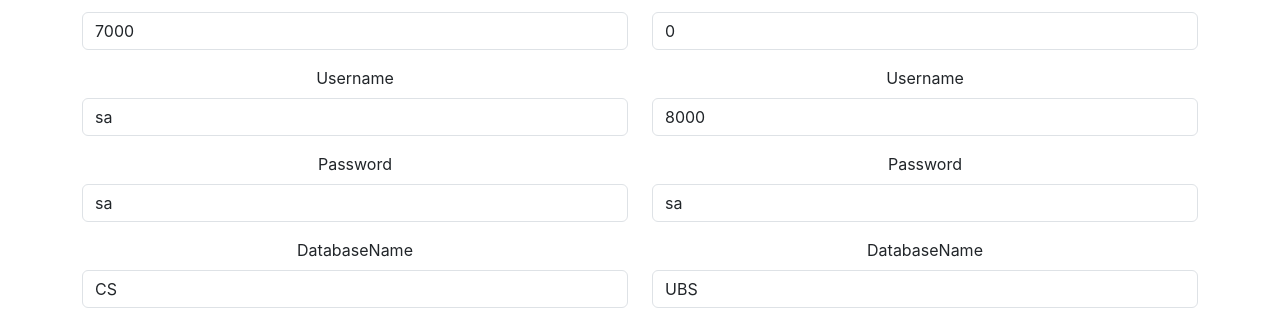
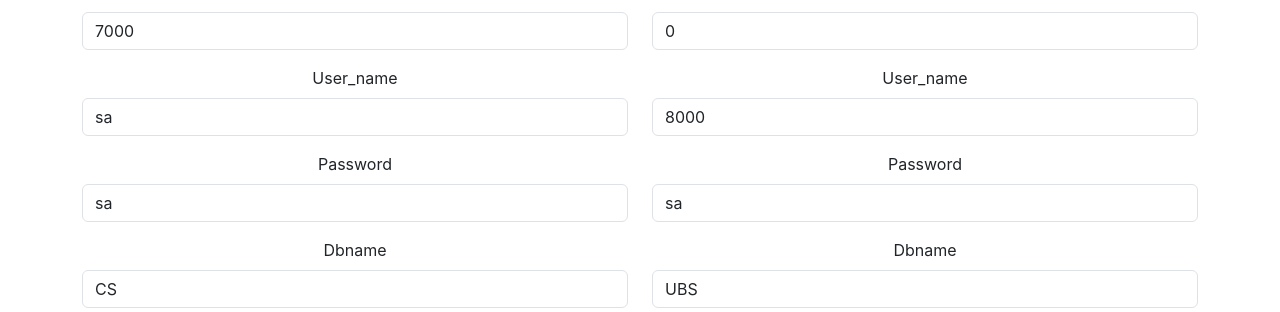
Before and after one commit to nirajvnec/DataMapter, a React (Create React App) app in the folder client/: page / in a window 1280 px wide. Shown: the part 280-592 px from the top of the page. Built offline with nearby package versions, Linux system fonts and the light colour scheme.

Commit message:
Modified Test Connection Request Json Schema

```diff
--- a/client/src/App.tsx
+++ b/client/src/App.tsx
@@ -21,9 +21,9 @@ function App() {
     type: "",
     host: "",
     port: 0,
-    username: "",
+    user_name: "",
     password: "",
-    databaseName: "",
+    dbname: "",
     connectionString: "",
   });
 
@@ -32,9 +32,9 @@ function App() {
       type: "",
       host: "",
       port: 0,
-      username: "",
+      user_name: "",
       password: "",
-      databaseName: "",
+      dbname: "",
       connectionString: "",
     });
 
--- a/client/src/ColumnMappingWizard.tsx
+++ b/client/src/ColumnMappingWizard.tsx
@@ -97,13 +97,25 @@ const ColumnMappingWizard: FC<Props> = ({
       </button>
       <div className="mappings mt-4">
         <h5>Mappings</h5>
-        {mappings.map((mapping, index) => (
-          <div key={index}>
-            {mapping.source.TableName}.{mapping.source.ColumnName} {"->"}
-            {mapping.destination.TableName}.{mapping.destination.ColumnName}
-            <button onClick={() => handleRemoveMapping(mapping)}>Remove</button>
-          </div>
-        ))}
+        <ul className="list-group">
+          {mappings.map((mapping, index) => (
+            <li
+              key={index}
+              className="list-group-item d-flex justify-content-between align-items-center"
+            >
+              <span>
+                {mapping.source.TableName}.{mapping.source.ColumnName} {"->"}
+                {mapping.destination.TableName}.{mapping.destination.ColumnName}
+              </span>
+              <button
+                className="btn btn-danger btn-sm"
+                onClick={() => handleRemoveMapping(mapping)}
+              >
+                Remove
+              </button>
+            </li>
+          ))}
+        </ul>
       </div>
       <button
         className="btn btn-success mt-4"
--- a/client/src/DatabaseConfig.tsx
+++ b/client/src/DatabaseConfig.tsx
@@ -2,14 +2,15 @@ import React, { FC, useState, ChangeEvent } from "react";
 import { Container, Row, Col, Form, Button, Modal } from "react-bootstrap";
 import axios from "axios";
 import config from "./config";
+import { TransformedConfig } from "./types";
 
 export interface DatabaseConfigType {
   type: string;
   host: string;
   port: number;
-  username: string;
+  user_name: string;
   password: string;
-  databaseName: string;
+  dbname: string;
   connectionString: string; // Updated this line
 }
 
@@ -25,9 +26,9 @@ const DatabaseConfigForm: FC<DatabaseConfigProps> = ({ onConfigSubmit }) => {
     type: "MSSQLSERVER",
     host: "GBM98124",
     port: 7000,
-    username: "sa",
+    user_name: "sa",
     password: "sa",
-    databaseName: "CS",
+    dbname: "CS",
     connectionString: "", // Updated this line
   });
 
@@ -36,9 +37,9 @@ const DatabaseConfigForm: FC<DatabaseConfigProps> = ({ onConfigSubmit }) => {
       type: "ORACLE",
       host: "GBM98125",
       port: 0,
-      username: "8000",
+      user_name: "8000",
       password: "sa",
-      databaseName: "UBS",
+      dbname: "UBS",
       connectionString: "", // Updated this line
     });
 
@@ -63,6 +64,32 @@ const DatabaseConfigForm: FC<DatabaseConfigProps> = ({ onConfigSubmit }) => {
     e.preventDefault();
     onConfigSubmit(sourceConfig, destinationConfig);
   };
+
+  // Transformed Config Type
+
+  const transformToNewFormat = (
+    config: DatabaseConfigType,
+    typeKey: string
+  ): TransformedConfig => {
+    if (typeKey === "source") {
+      return {
+        connection_details: {
+          source: config,
+        },
+      };
+    } else if (typeKey === "target") {
+      return {
+        connection_details: {
+          target: config,
+        },
+      };
+    } else {
+      throw new Error(
+        "Invalid typeKey provided; must be 'source' or 'target'."
+      );
+    }
+  };
+
   const [showModal, setShowModal] = useState(false);
   const [modalMessage, setModalMessage] = useState("");
 
@@ -74,7 +101,8 @@ const DatabaseConfigForm: FC<DatabaseConfigProps> = ({ onConfigSubmit }) => {
     url: string
   ) => {
     try {
-      const response = await axios.post(url, databaseConfigType);
+      const transformedConfig = transformToNewFormat(databaseConfigType, type);
+      const response = await axios.post(url, transformedConfig);
       if (response.data.success) {
         setModalMessage(`${type} DB Connection Successful!`);
       } else {
@@ -101,9 +129,9 @@ const DatabaseConfigForm: FC<DatabaseConfigProps> = ({ onConfigSubmit }) => {
               "type",
               "host",
               "port",
-              "username",
+              "user_name",
               "password",
-              "databaseName",
+              "dbname",
               "connectionString", // Updated this line
             ].map((field, index) => (
               <Form.Group className="mb-3" key={field}>
@@ -146,9 +174,9 @@ const DatabaseConfigForm: FC<DatabaseConfigProps> = ({ onConfigSubmit }) => {
               "type",
               "host",
               "port",
-              "username",
+              "user_name",
               "password",
-              "databaseName",
+              "dbname",
               "connectionString", // Updated this line
             ].map((field, index) => (
               <Form.Group className="mb-3" key={field}>
@@ -194,7 +222,7 @@ const DatabaseConfigForm: FC<DatabaseConfigProps> = ({ onConfigSubmit }) => {
           onClick={() =>
             testConnection(
               sourceConfig,
-              "Source",
+              "source",
               config.sourceTestConnectionUrl
             )
           }
@@ -207,7 +235,7 @@ const DatabaseConfigForm: FC<DatabaseConfigProps> = ({ onConfigSubmit }) => {
           onClick={() =>
             testConnection(
               destinationConfig,
-              "Destination",
+              "target",
               config.sourceTestConnectionUrl
             )
           }
```
Also changed, not shown: client/src/types.tsx (+9 -0 lines).
